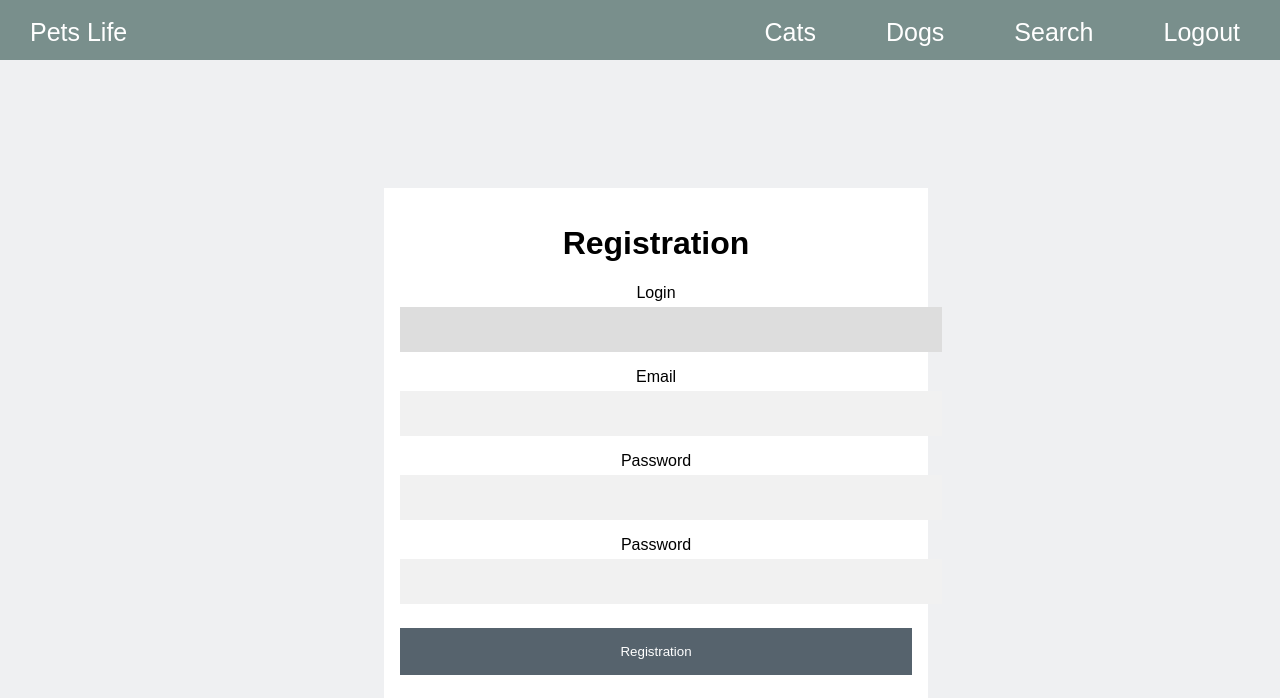
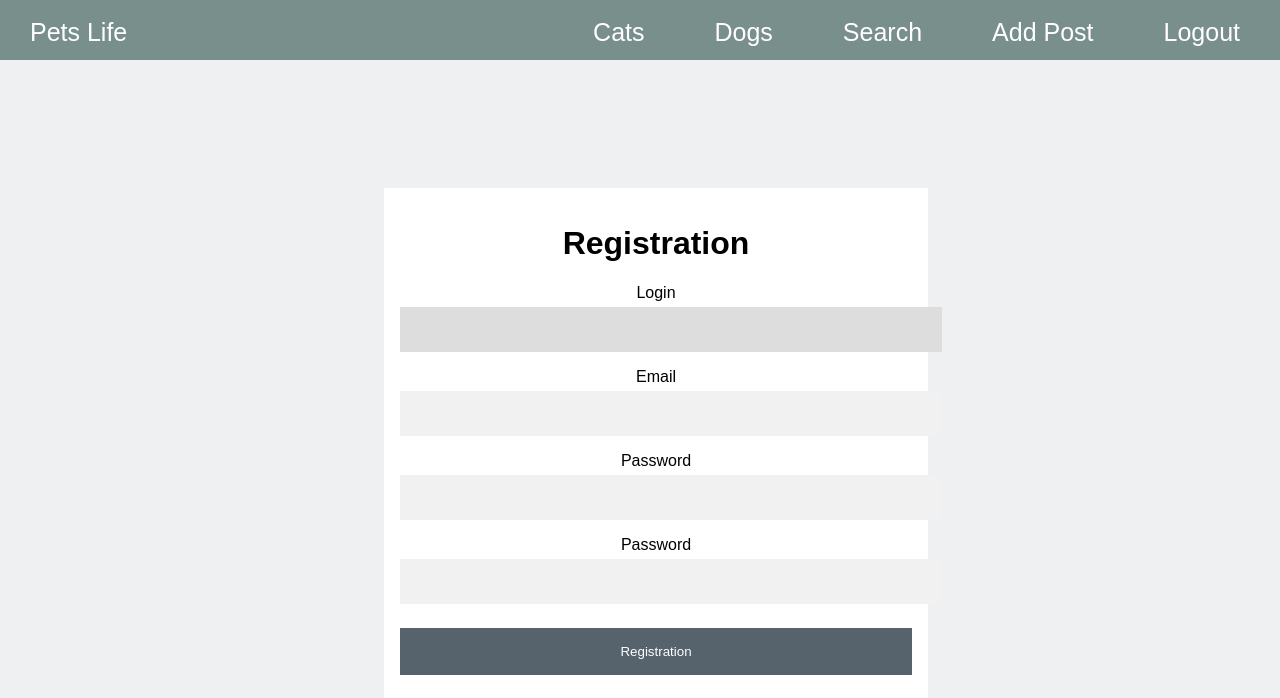
Before and after one commit to michael-kai/pet-blog-project, a Django app: page /join/ in a window 1280 px wide. Shown: the top 698 px of the page. Run offline with Django 4.2, Linux system fonts and the light colour scheme; the visitor is signed in with stand-in values (Sample User, id 1).

Commit message:
Feature: Ability to add articles by registered users

```diff
--- a/pets/forms.py
+++ b/pets/forms.py
@@ -1,6 +1,5 @@
 from django import forms
 from django.contrib.auth.forms import UserCreationForm
-from django.contrib.auth.models import User
 
 from .models import *
 
@@ -33,3 +32,12 @@ class ContactForm(forms.ModelForm):
     class Meta:
         model = Contact
         fields = ('name', 'email', 'msg')
+
+
+class AddPostForm(forms.ModelForm):
+    photo = forms.URLField(label='Photo', widget=forms.URLInput)
+    content = forms.CharField(label='Your Post', widget=forms.TextInput({'class': 'textarea'}))
+
+    class Meta:
+        model = Article
+        fields = ('title',  'photo', 'cat', 'content',)
--- a/pets/mixins.py
+++ b/pets/mixins.py
@@ -6,6 +6,7 @@ MAIN_MENU = [
     {'name': 'Login', 'url_name': 'sign-in'},
     {'name': 'Join', 'url_name': 'join'},
     {'name': 'Logout', 'url_name': 'sign-out'},
+    {'name': 'Add Post', 'url_name': 'add-post'},
     {'name': 'Search', 'url_name': 'search'},
     {'name': 'Dogs', 'url_name': 'dogs'},
     {'name': 'Cats', 'url_name': 'cats'},
--- a/pets/static/pet_blog/css/styles.css
+++ b/pets/static/pet_blog/css/styles.css
@@ -181,7 +181,7 @@ h1 {
 }
 
 /* Full-width input fields */
-container.input[type=text], input[type=password], input[type=text], input[type=email]{
+container.input[type=text], input[type=password], input[type=email], input[type=url] {
   width: 100%;
   padding: 15px;
   margin: 5px 0 0 0;
--- a/pets/templates/templates/base.html
+++ b/pets/templates/templates/base.html
@@ -22,6 +22,7 @@
                 {% if m.name == 'Pets Life' %}
                     <li class="first"><a href="{% url 'home' %}">{{ m.name }}</a></li>
                 {% elif m.name == 'Logout' %}
+                {% elif m.name == 'Add Post' %}
                 {% else %}
                     <li><a href="{% url m.url_name %}">{{ m.name }}</a></li>
                 {% endif %}
--- a/pets/urls.py
+++ b/pets/urls.py
@@ -1,3 +1,4 @@
+from django.contrib.auth.decorators import login_required
 from django.urls import path, re_path, include
 from .views import *
 from rest_framework import routers
@@ -10,6 +11,7 @@ urlpatterns = [
     path('', MainPage.as_view(), name='home'),
     path('cats/', CatsPage.as_view(), name='cats'),
     path('dogs/', DogsPage.as_view(), name='dogs'),
+    path('add-post', login_required(AddPost.as_view()), name='add-post'),
     path('join/', JoinPage.as_view(), name='join'),
     path('sign-in/', LoginUser.as_view(), name='sign-in'),
     path('sign-out/', logout_user, name='sign-out'),
--- a/pets/views.py
+++ b/pets/views.py
@@ -3,6 +3,7 @@ from django.contrib.auth.forms import AuthenticationForm
 from django.contrib.auth.views import LoginView
 from django.shortcuts import render, redirect
 from django.urls import reverse_lazy
+from django.utils.text import slugify
 from django.views.generic import ListView, TemplateView, CreateView
 from django.http.response import HttpResponse, HttpResponseNotFound, HttpResponseServerError
 from rest_framework import viewsets
@@ -55,6 +56,28 @@ class DogsPage(BaseMixin, ListView):
         context.update(base_context)
         context['title'] = 'Dogs'
         return context
+
+
+class AddPost(BaseMixin, CreateView):
+    model = Article
+    template_name = 'templates/add-article.html'
+    form_class = AddPostForm
+
+    def get_context_data(self, **kwargs):
+        context = super().get_context_data(**kwargs)
+        base_context = self.get_user_context(**kwargs)
+        context.update(base_context)
+        context['title'] = 'Add Post'
+        return context
+
+    def form_valid(self, form):
+        post = form.save(commit=False)
+        post.author = self.request.user
+        # print(self.request.__dict__)
+        post.slug = slugify(post.title)
+
+        post.save()
+        return redirect(self.request.META['HTTP_REFERER'])
 
 
 class JoinPage(BaseMixin, CreateView):
```
Also changed, not shown: pets/templates/templates/add-article.html (added, +12 -0 lines).
